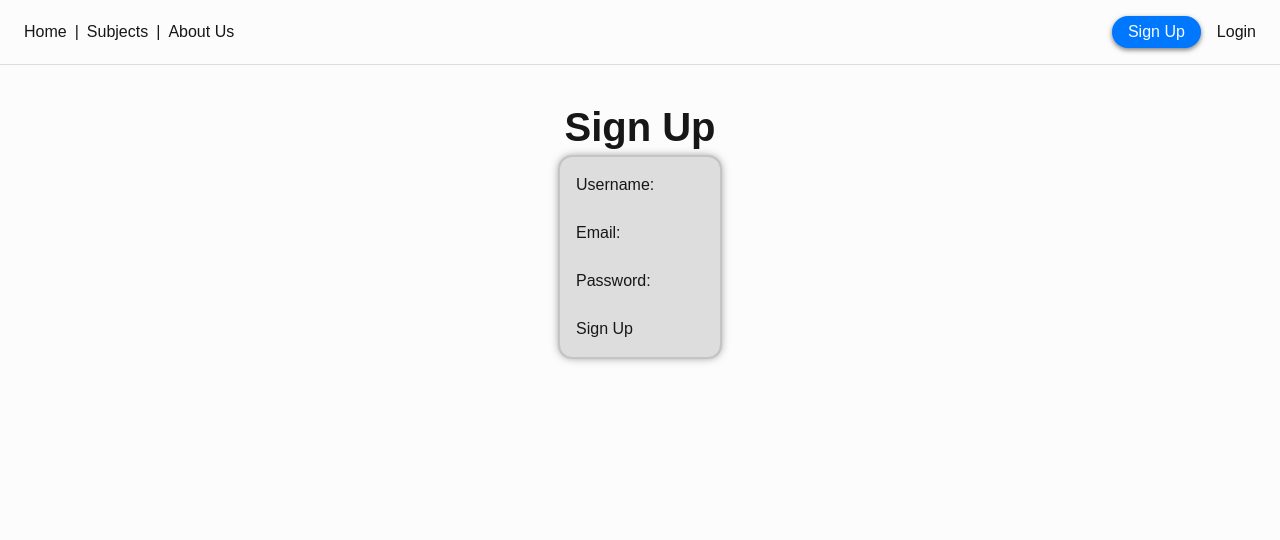
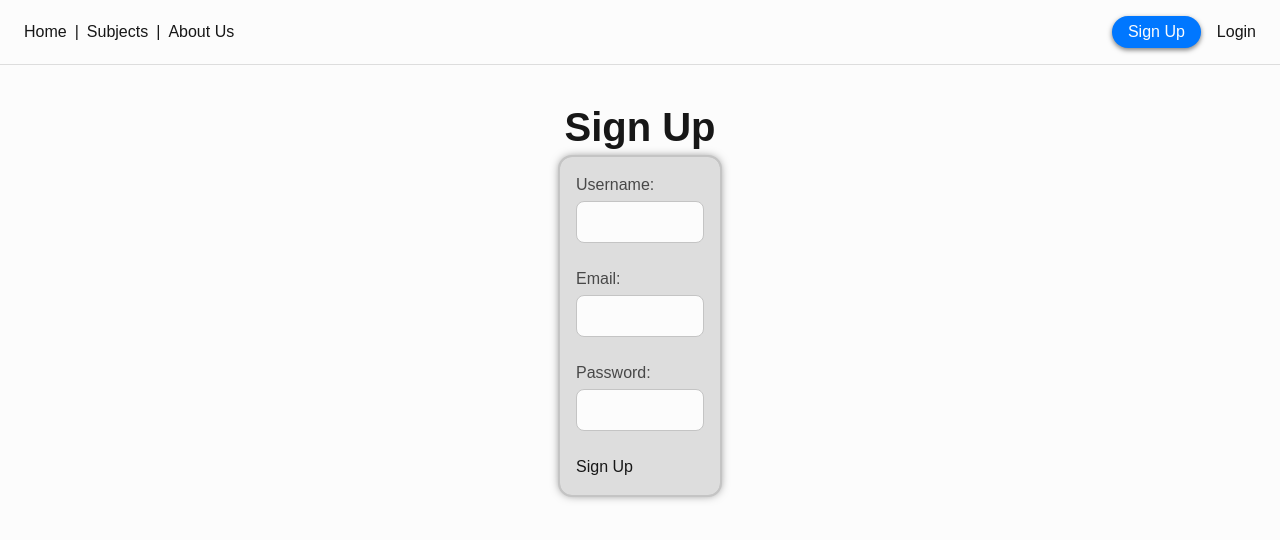
Before and after one commit to thomassrmcardle/Study-Guide, a Next.js app in the folder guide-app/: page /signup in a window 1280 px wide. Shown: the top 540 px of the page. Built offline with nearby package versions, Linux system fonts and the light colour scheme.

Commit message:
Improved sign up inmput design.

```diff
--- a/guide-app/src/pages/signup/index.js
+++ b/guide-app/src/pages/signup/index.js
@@ -11,17 +11,17 @@ export default function Signup() {
                 <div className="card" style={{maxWidth: '10rem'}}>
                     <form>
                         <label>
-                            Username:
+                            <h3>Username:</h3>
                             <input type="text" name="omni_username" />
                         </label>
                         <br />
                         <label>
-                            Email:
+                            <h3>Email:</h3>
                             <input type="email" name="email" />
                         </label>
                         <br />
                         <label>
-                            Password:
+                            <h3>Password:</h3>
                             <input type="password" name="omni_password" />
                         </label>
                         <br />
--- a/guide-app/src/styles/globals.css
+++ b/guide-app/src/styles/globals.css
@@ -57,6 +57,27 @@ nav {
 nav a {
   color: var(--foreground) !important;
   margin: 0px 0.5rem;
+}
+
+input {
+  background-color: var(--background);
+  color: var(--foreground);
+  border: 1px solid var(--outline);
+  border-radius: 8px;
+  padding: 0.5rem;
+  outline: none;
+}
+
+label {
+  display: flex;
+  flex-direction: column;
+}
+
+label h3 {
+  opacity: 0.75;
+  font-weight: normal;
+  margin: 0px;
+  margin-bottom: 0.25rem;
 }
 
 .row {
```
